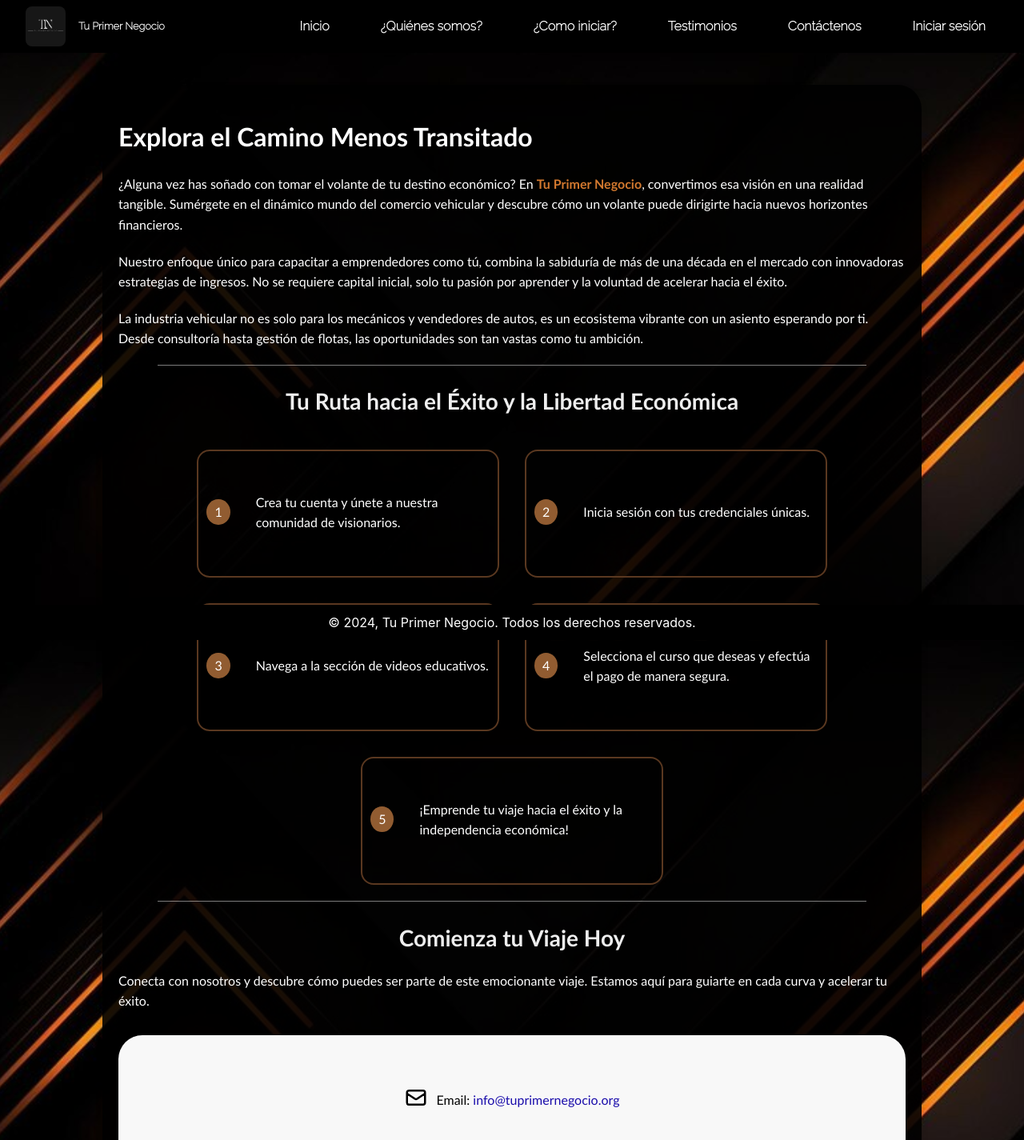
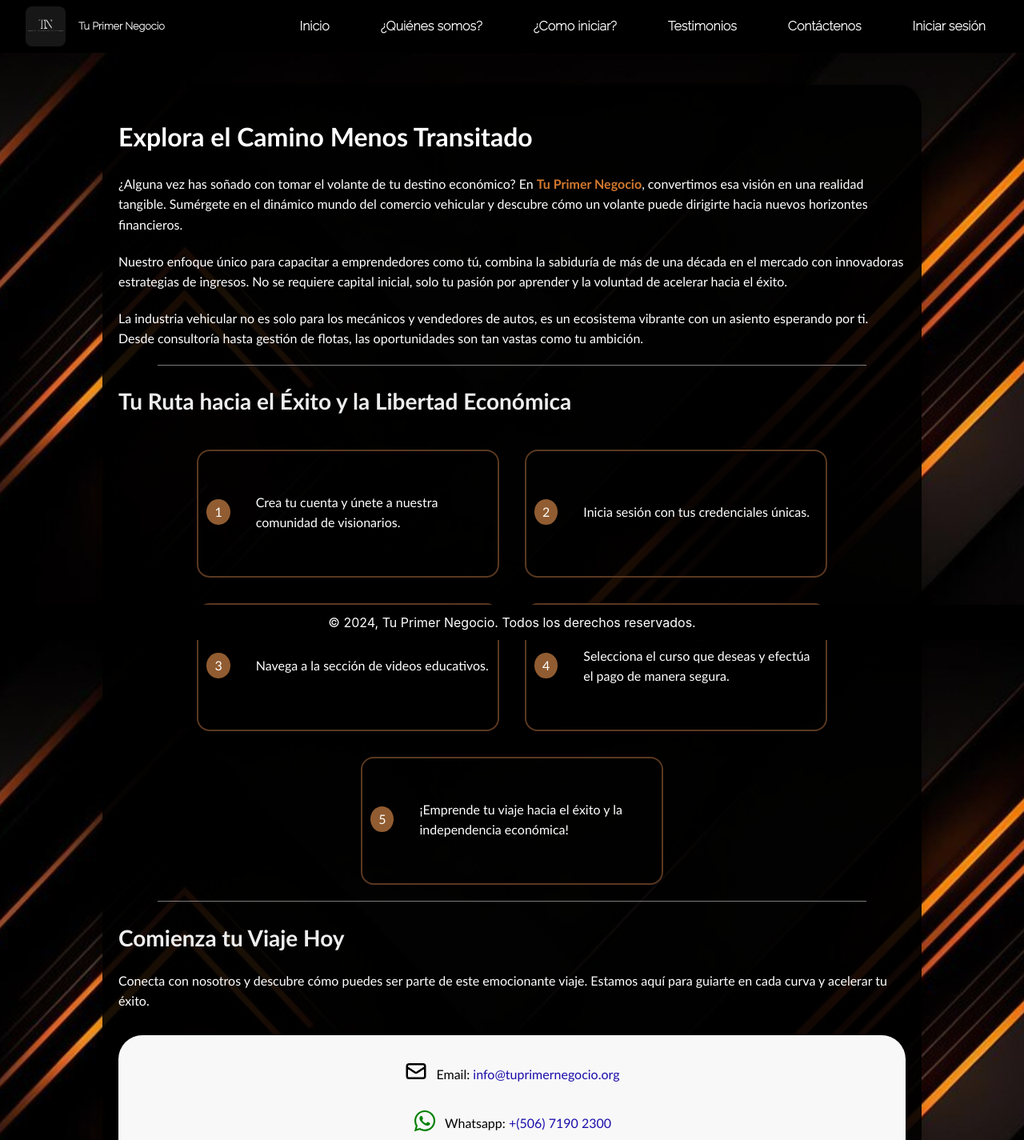
Before and after one commit to Mravenec/tu1negocio, a React (Create React App) app: page /como-iniciar in a window 1280 px wide. Shown: the top 1425 px of the page at 80% size. Built offline with nearby package versions, Linux system fonts and the light colour scheme.

Commit message:
Install package slider

```diff
--- a/package.json
+++ b/package.json
@@ -19,10 +19,12 @@
     "react-redux": "^8.1.3",
     "react-router-dom": "^6.15.0",
     "react-scripts": "^5.0.1",
+    "react-slick": "^0.30.2",
     "react-tabs": "^6.0.2",
     "react-youtube": "^10.1.0",
     "redux": "^4.2.1",
     "redux-thunk": "^2.4.2",
+    "slick-carousel": "^1.8.1",
     "web-vitals": "^2.1.4"
   },
   "scripts": {
--- a/src/components/pages/ComoIniciar/BodyComoIniciar.css
+++ b/src/components/pages/ComoIniciar/BodyComoIniciar.css
@@ -23,7 +23,7 @@
   color: #eeeeee;
   /* Color azul oscuro para el título de sección */
   font-size: 28px;
-  text-align: center;
+  text-align: start;
 
   /* Tamaño del texto grande para el título */
   margin-bottom: 20px;
@@ -45,7 +45,9 @@
   color: #d3792f;
   /* Utilizar el mismo color rojo para elementos destacados */
 }
-
+.steps-to-sucess-title{
+  justify-content: center;
+}
 .steps-to-success {
   margin-top: 30px;
   /* background: rgb(143, 59, 27, 0.8); */
@@ -101,6 +103,7 @@
 
 .body-anuncios .contact-info {
   background: rgba(248, 248, 248);
+  height: auto;
   /* Fondo ligeramente diferente para resaltar la sección */
   padding: 20px;
   width: 100%;
@@ -109,15 +112,12 @@
   /* Bordes redondeados */
   margin-top: 30px;
   /* Espacio antes de la sección de contacto */
-  display: flex;
-  justify-content: space-evenly;
+
+
+
   align-items: center;
 }
 
-.contact-info {
-  margin-top: 30px;
-  margin: auto;
-}
 
 .body-anuncios .contact-info h3 {
   color: #000000;
@@ -128,11 +128,13 @@
 
 .contact-info p {
   color: #000000;
+
 }
 
 .body-anuncios .contact-info p {
   margin-bottom: 10px;
   /* Espacio entre elementos de contacto */
+
 }
 
 .body-anuncios a {
```
Also changed, not shown: 1 other file (tests, documents, lock files or other folders).
